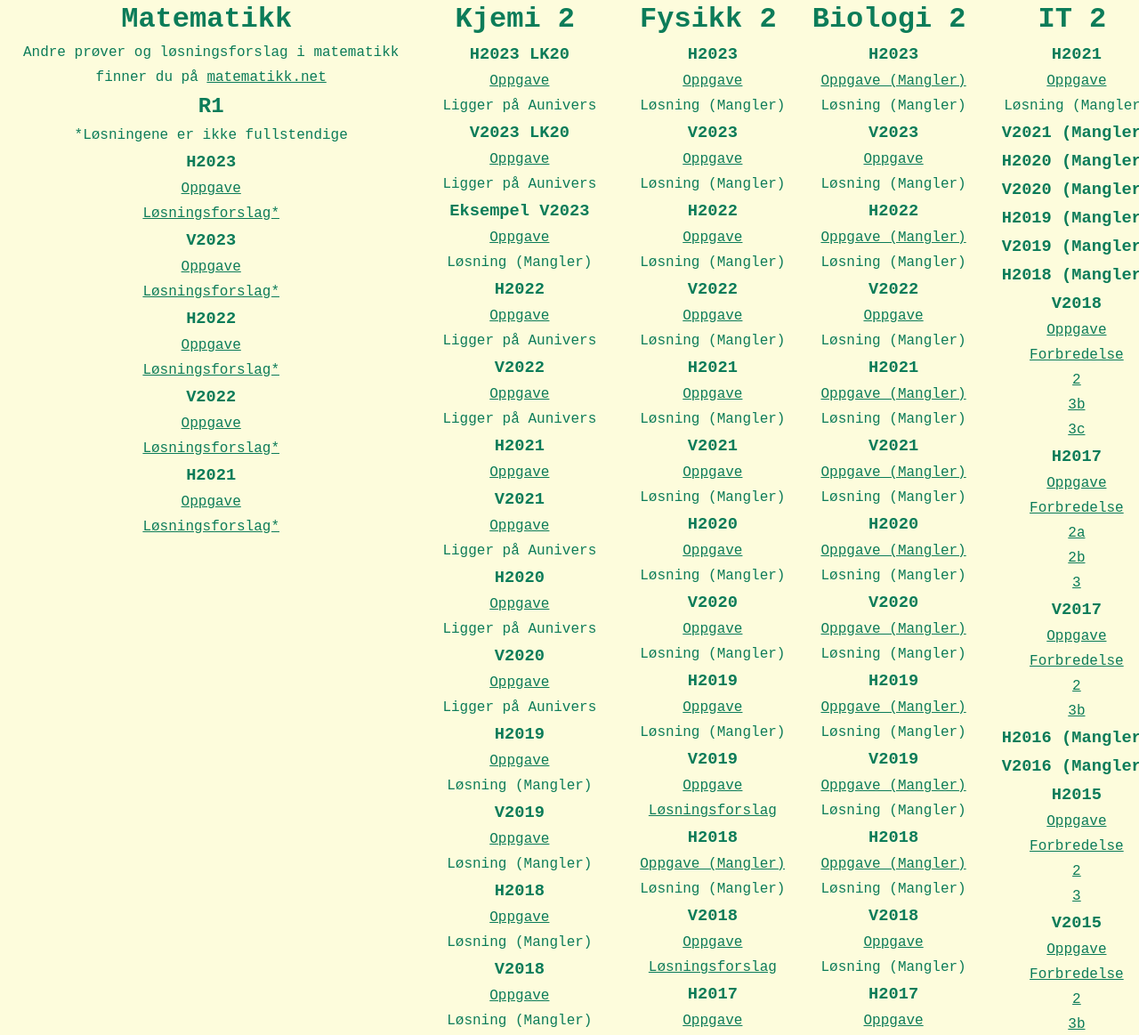
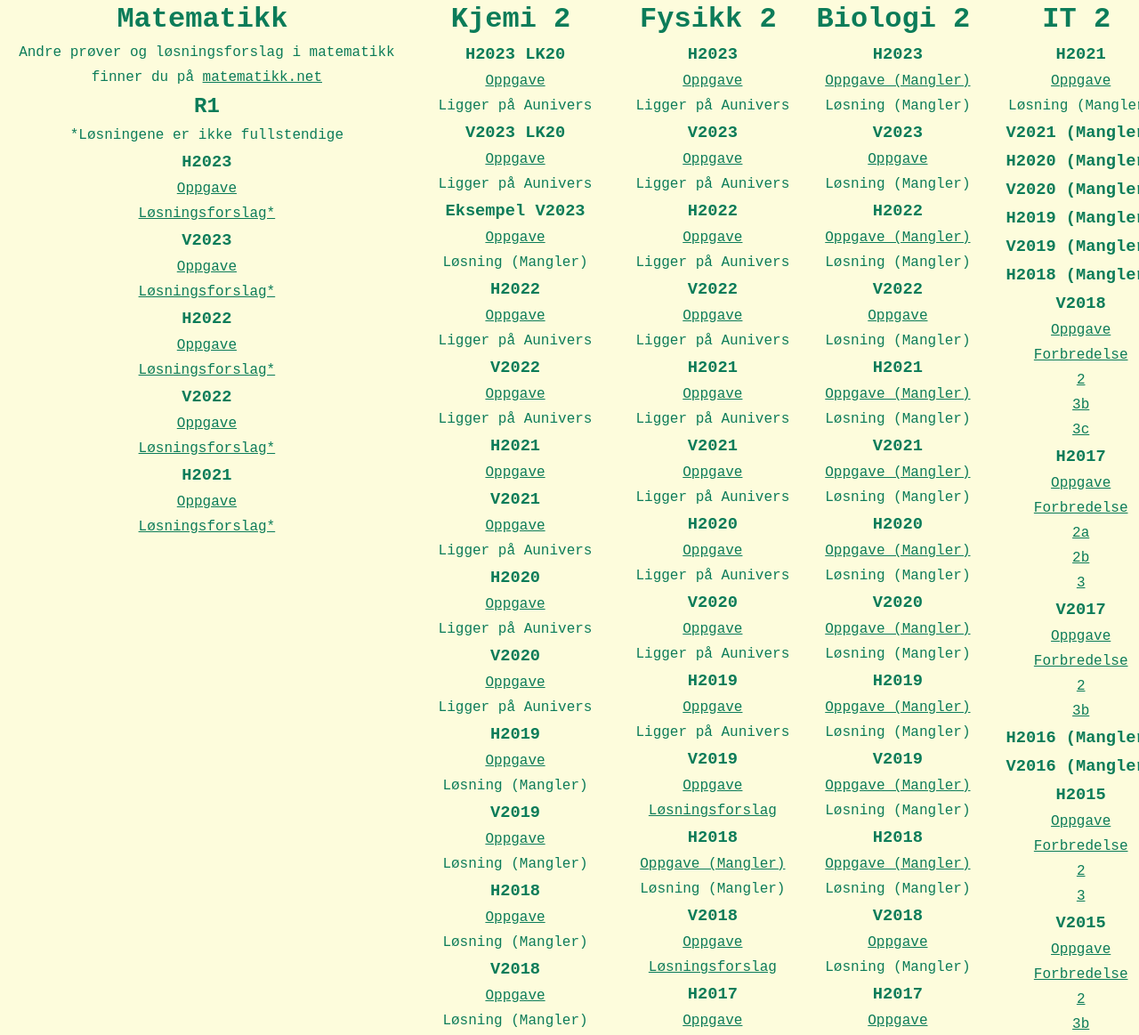
Before and after one commit to sanjeevarasa-satkunarasa/realfag.net, a plain HTML site: page index.html in a window 1280 px wide. Shown: the part 268-1431 px from the top of the page at 89% size. Drawn offline with Linux system fonts and the light colour scheme.

Commit message:
Fikset løsningsforslag problemer

```diff
--- a/index.html
+++ b/index.html
@@ -15,6 +15,7 @@
         <h1> Realfag.net</h1>
         <!-- <a href="/html/ungdomsskole.html"> Ungdomsskole </a> -->
         <a id="discord" href="https://discord.gg/7AwyneAqgY" target="_blank"> <img src="/images/discord_logo.png" height=50px width=50px> </a>
+        <a href="/Løsningsforslag/Veiledning Finne Aunivers Løsningsforslag til Eksamensoppgaver PDF.pdf" target="_blank" download> Hvordan laste ned løs fra Aunivers? </a>
     </nav>
     <header>
         <h2> Nettstedet som samler alle eksamener på ett sted.</h2>
@@ -366,31 +367,31 @@
             <ul>
                 <li><h3>H2023</h3></li>
                 <li><a href="/eksamensoppgaver/Fysikk 2/REA3039 Fysikk 2 Eksamen H23 hovedtrykk.pdf" target="_blank" download> Oppgave</a></li>
-                <li><p> Løsning (Mangler) </p></li>
+                <li><p> Ligger på Aunivers </p></li>
                 <li><h3>V2023</h3></li>
                 <li><a href="/eksamensoppgaver/Fysikk 2/Eksamensoppgave_fysikk2_V23.pdf" target="_blank" download> Oppgave</a></li>
-                <li><p> Løsning (Mangler) </p></li>
+                <li><p> Ligger på Aunivers </p></li>
                 <li><h3>H2022</h3></li>
                 <li><a href="/eksamensoppgaver/Fysikk 2/Eksamensoppgave_fysikk2_H22.pdf" target="_blank" download> Oppgave</a></li>
-                <li><p> Løsning (Mangler) </p></li>
+                <li><p> Ligger på Aunivers </p></li>
                 <li><h3>V2022</h3></li>
                 <li><a href="/eksamensoppgaver/Fysikk 2/Eksamensoppgave_fysikk2_V22.pdf" target="_blank" download> Oppgave</a></li>
-                <li><p> Løsning (Mangler) </p></li>
+                <li><p> Ligger på Aunivers </p></li>
                 <li><h3>H2021</h3></li>
                 <li><a href="/eksamensoppgaver/Fysikk 2/Eksamensoppgave_fysikk2_H21.pdf" target="_blank" download> Oppgave</a></li>
-                <li><p> Løsning (Mangler) </p></li>
+                <li><p> Ligger på Aunivers </p></li>
                 <li><h3>V2021</h3></li>
                 <li><a href="/eksamensoppgaver/Fysikk 2/Eksamensoppgave_fysikk2_V21.pdf" target="_blank" download> Oppgave</a></li>
-                <li><p> Løsning (Mangler) </p></li>
+                <li><p> Ligger på Aunivers </p></li>
                 <li><h3>H2020</h3></li>
                 <li><a href="/eksamensoppgaver/Fysikk 2/Eksamensoppgave_fysikk2_H20.pdf" target="_blank" download> Oppgave</a></li>
-                <li><p> Løsning (Mangler) </p></li>
+                <li><p> Ligger på Aunivers </p></li>
                 <li><h3>V2020</h3></li>
                 <li><a href="/eksamensoppgaver/Fysikk 2/Eksamensoppgave_fysikk2_V20.pdf" target="_blank" download> Oppgave</a></li>
-                <li><p> Løsning (Mangler) </p></li>
+                <li><p> Ligger på Aunivers </p></li>
                 <li><h3>H2019</h3></li>
                 <li><a href="/eksamensoppgaver/Fysikk 2/Eksamensoppgave_fysikk2_H19.pdf" target="_blank" download> Oppgave</a></li>
-                <li><p> Løsning (Mangler) </p></li>
+                <li><p> Ligger på Aunivers </p></li>
                 <li><h3>V2019</h3></li>
                 <li><a href="/eksamensoppgaver/Fysikk 2/fysikk2_19V.pdf" target="_blank" download> Oppgave</a></li>
                 <li><a href="https://www.delmatte.no/fysikk/fysikk2_19V_LF.pdf" target="_blank" download> Løsningsforslag </a></li>
```
